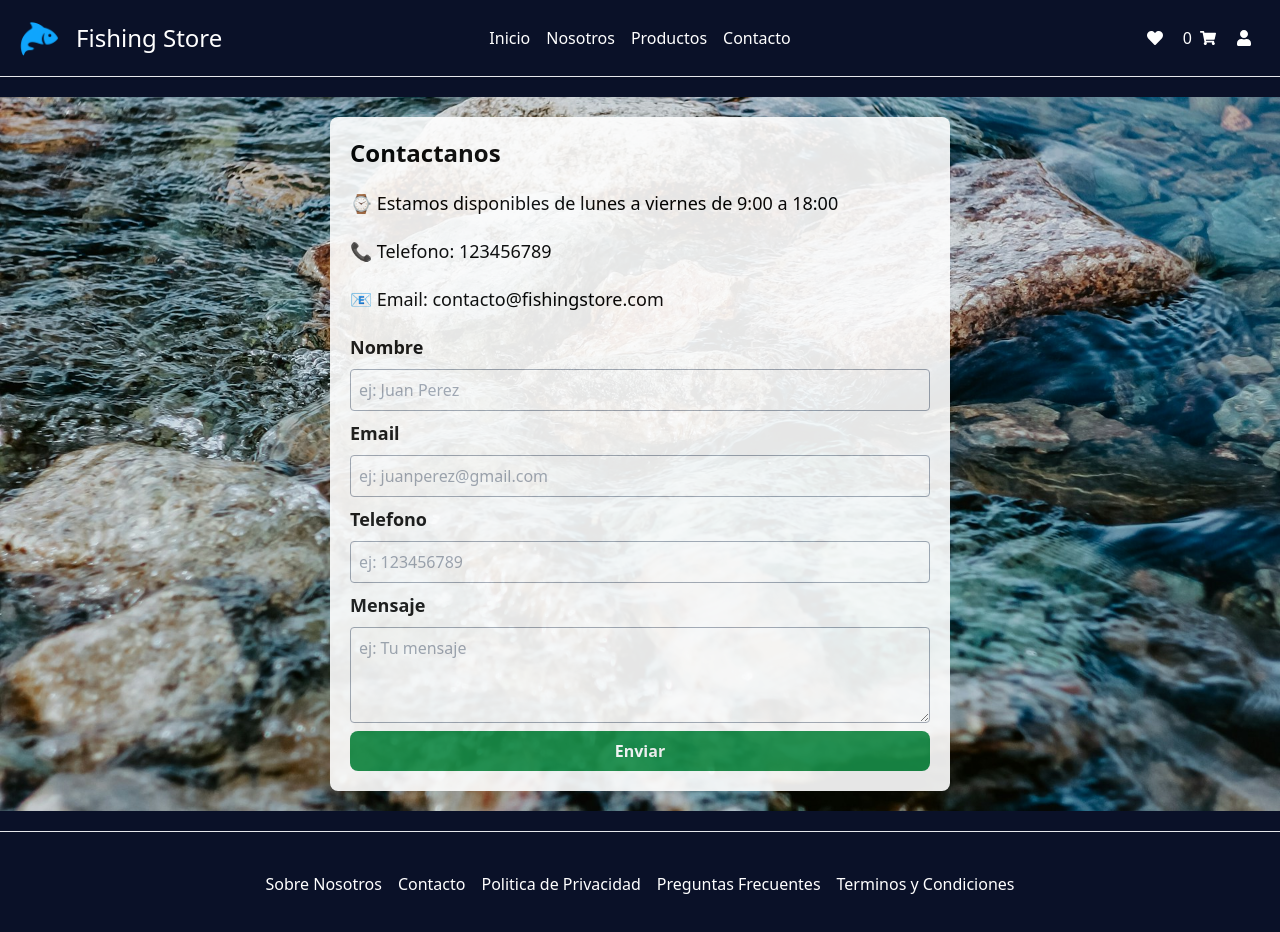
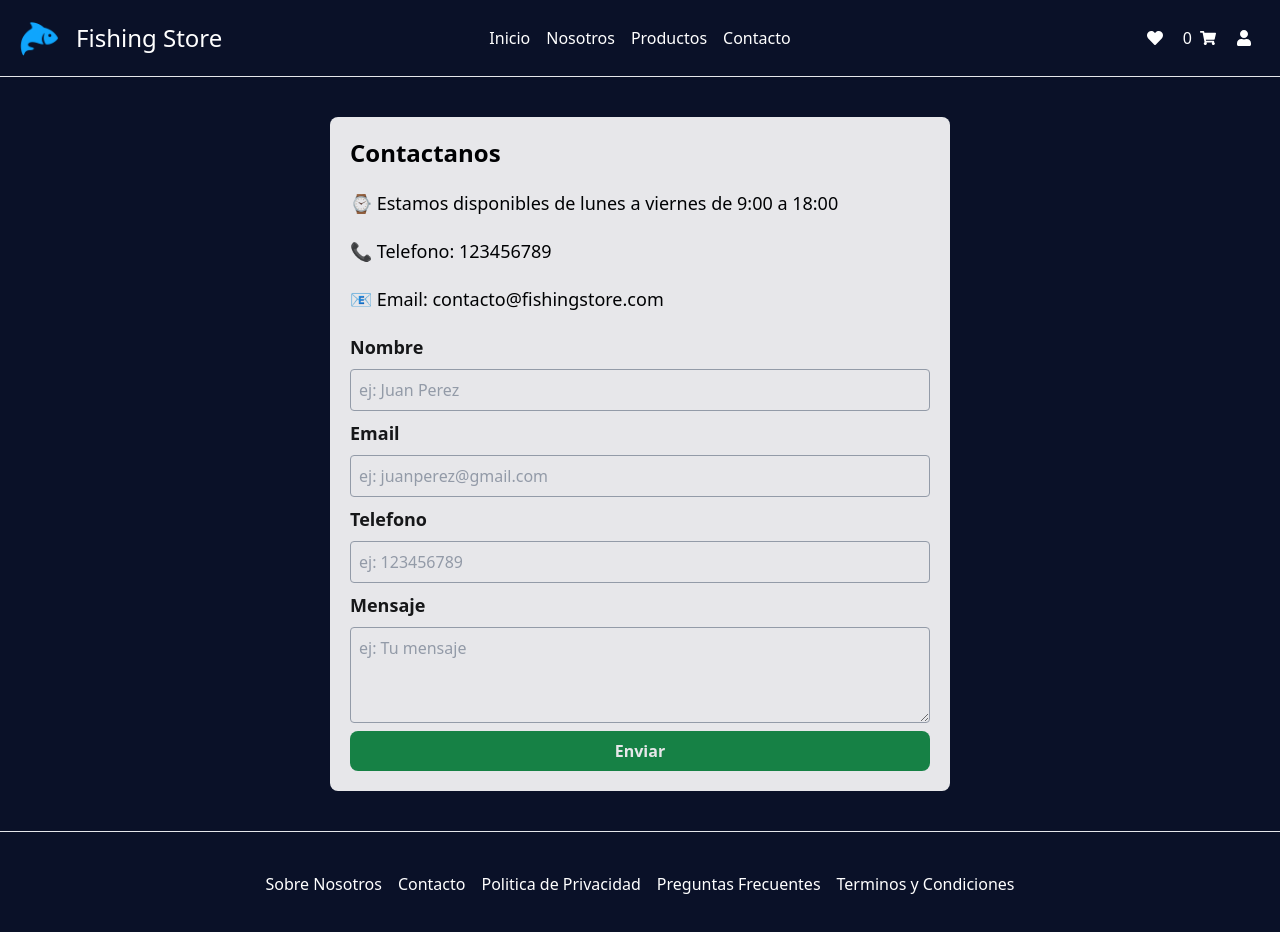
Before and after one commit to NhuelGayoso/TalentoTechGayoso, a React (Vite) app: page /contact in a window 1280 px wide. Shown: the top 932 px of the page. Built offline with nearby package versions, Linux system fonts and the light colour scheme; what tailwindcss-animated would draw is missing.

Commit message:
arreglando contactpages

```diff
--- a/src/pages/ContactPage.jsx
+++ b/src/pages/ContactPage.jsx
@@ -28,7 +28,7 @@ export const ContactPage = () => {
   };
 
   return (
-    <div className=" mx-auto justify-center items-center  bg-[url('/img/fondoContacto.jpg')] bg-cover bg-center gap-5 p-5 animate-fade-up m-5">
+    <div className=" mx-auto justify-center items-center  gap-5 p-5 animate-fade-up m-5">
       <div className="p-5 gap-5 flex flex-col rounded-lg bg-white opacity-90 w-1/2 mx-auto">
         <h2 className="text-2xl font-bold">Contactanos</h2>
         <p className="text-lg">
```
